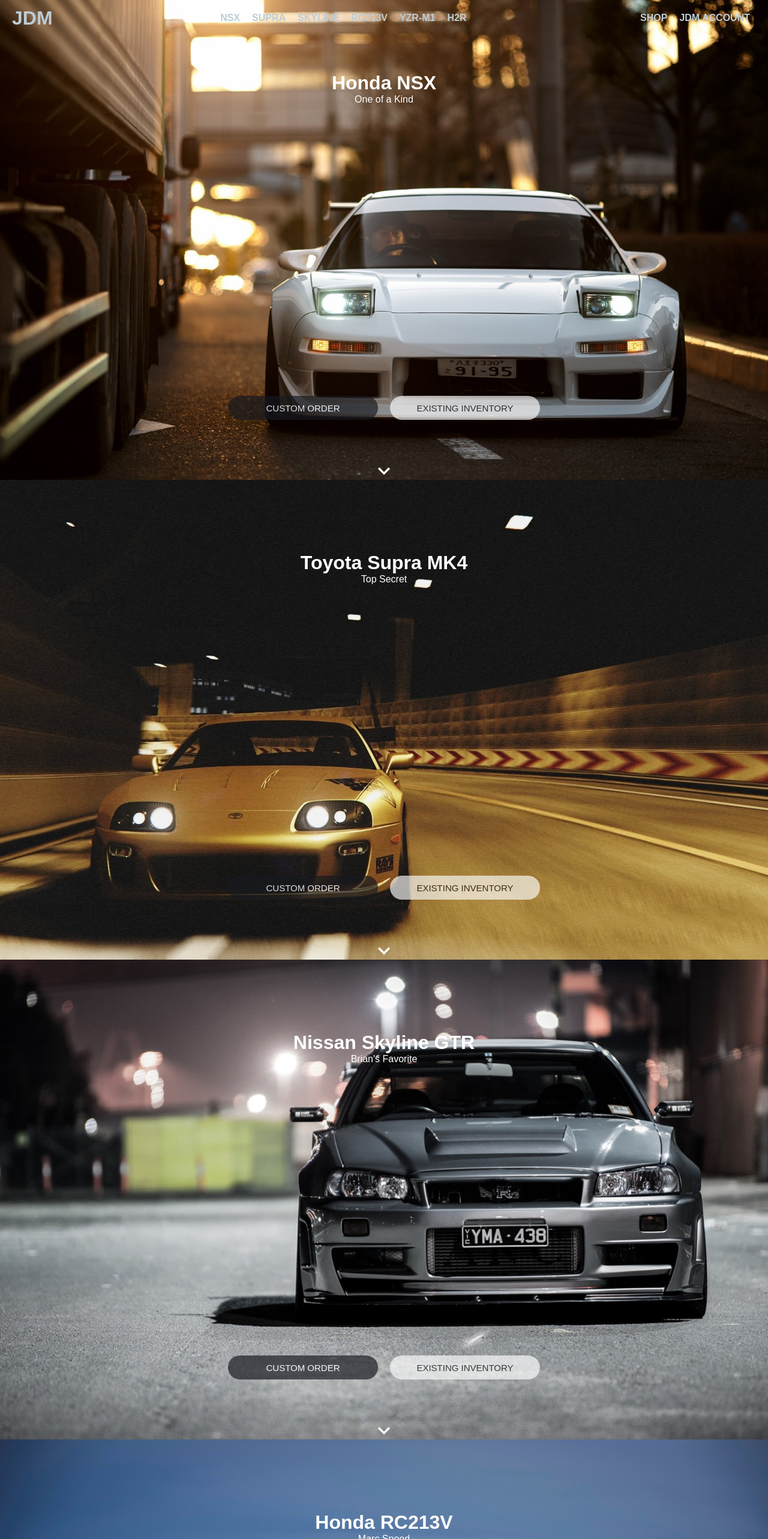
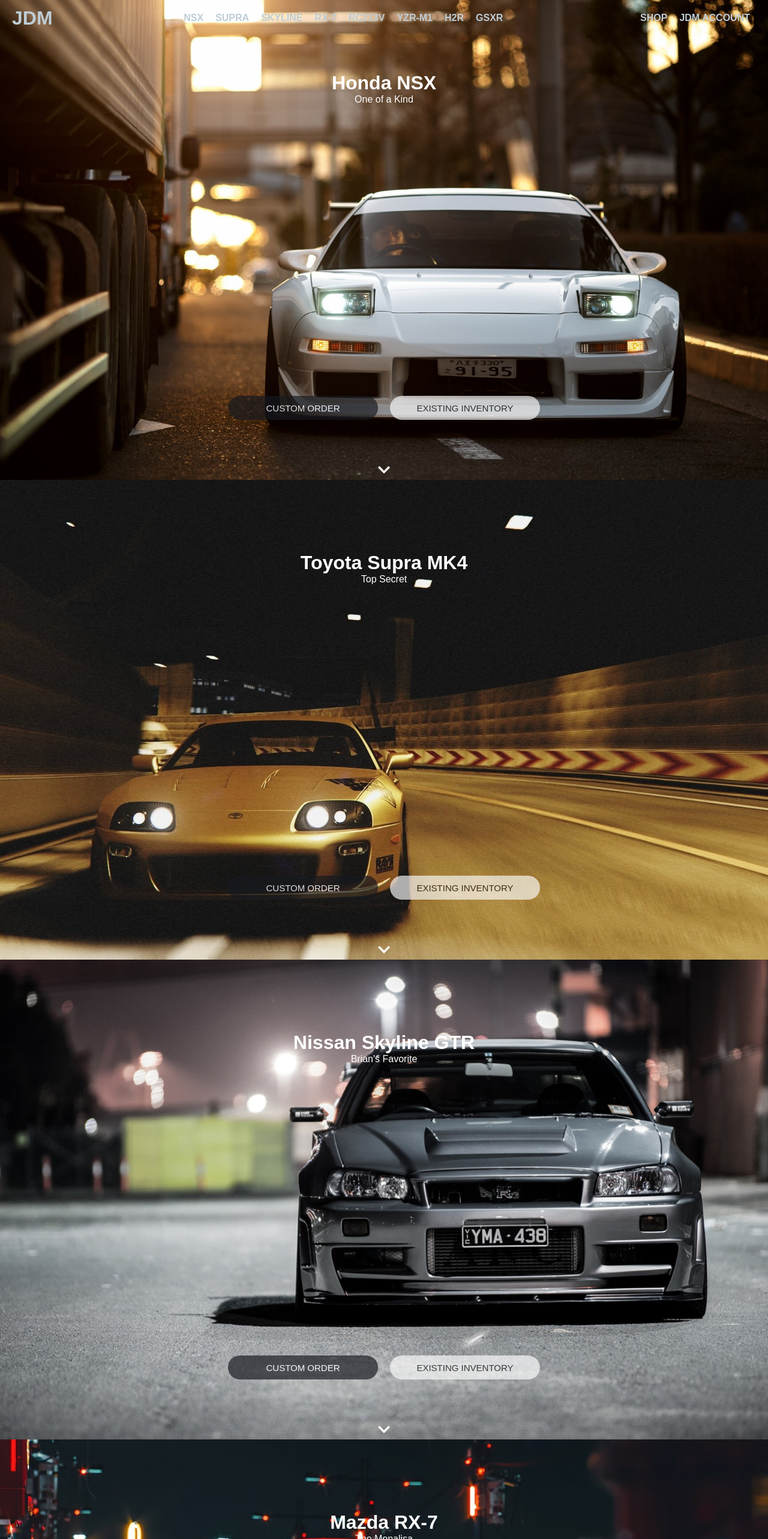
Before and after one commit to dhiren-rajesh/jdm-marketplace, a React (Create React App) app: page / in a window 1280 px wide. Shown: the top 2566 px of the page at 60% size. Built offline with nearby package versions, Linux system fonts and the light colour scheme.

Commit message:
Updated Home-Page

```diff
--- a/src/components/Header/Header.js
+++ b/src/components/Header/Header.js
@@ -11,9 +11,11 @@
         <a href="#">NSX</a>
         <a href="#">Supra</a>
         <a href="#">Skyline</a>
+        <a href="#">RX-7</a>
         <a href="#">RC213V</a>
         <a href="#">YZR-M1</a>
         <a href="#">H2R</a>
+        <a href="#">GSXR</a>
       </Menu>
       <RightMenu>
         <a href="#">Shop</a>
--- a/src/components/Home/Home.js
+++ b/src/components/Home/Home.js
@@ -27,6 +27,13 @@
           rightBtnText="Existing Inventory"
         />
         <Section
+          title="Mazda RX-7"
+          description="The Monalisa"
+          backgroundImg="RX-7.jpg"
+          leftBtnText="Custom Order"
+          rightBtnText="Existing Inventory"
+        />
+        <Section
           title="Honda RC213V"
           description="Marc Speed"
           backgroundImg="RC213V.jpg"
@@ -47,6 +54,13 @@
           leftBtnText="Order Now"
           rightBtnText="Learn More"
         />
+        <Section
+          title="Suzuki GSXR"
+          description="Own the Racetrack"
+          backgroundImg="GSXR.jpg"
+          leftBtnText="Order Now"
+          rightBtnText="Learn More"
+        />
     </Container>
   )
 }
```
Also changed, not shown: public/images/GSXR.jpg (added), public/images/RX-7.jpg (added).
